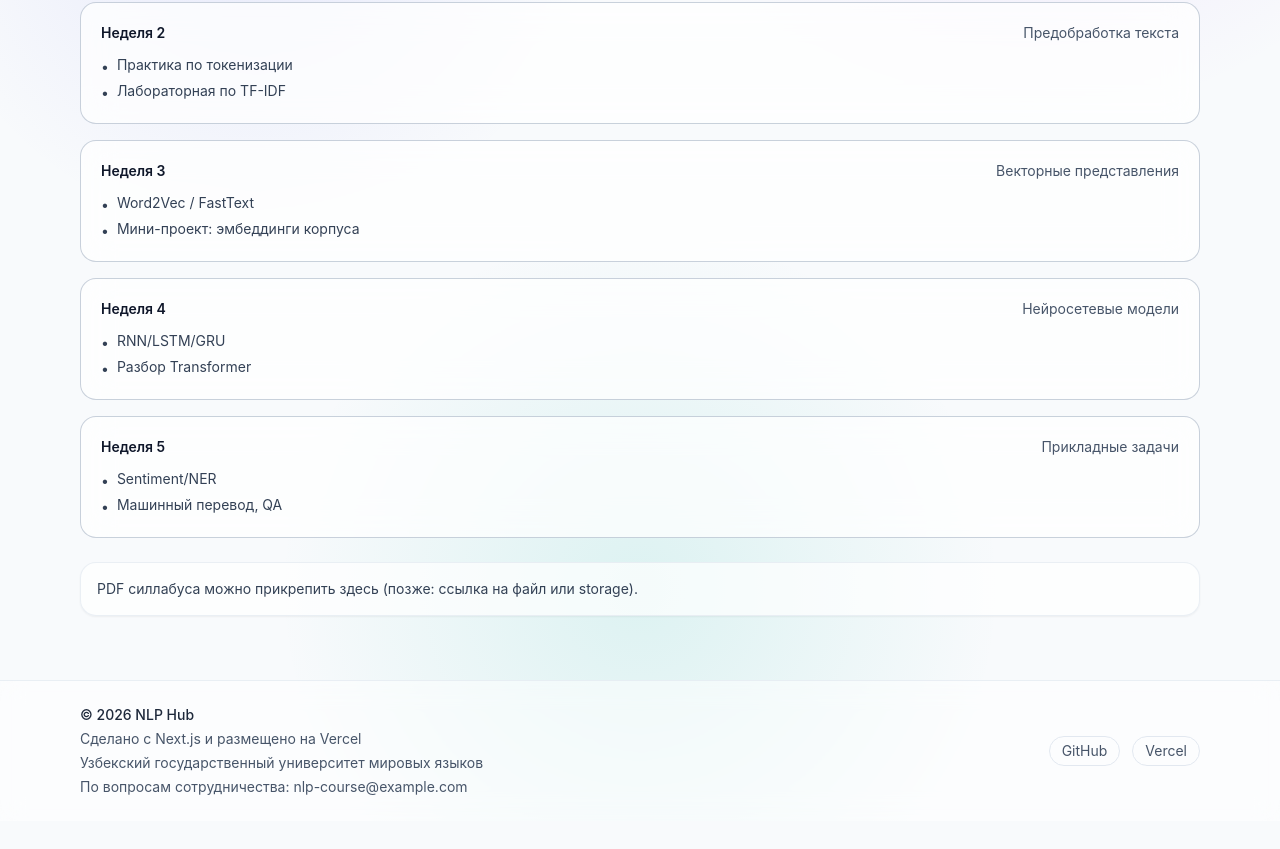
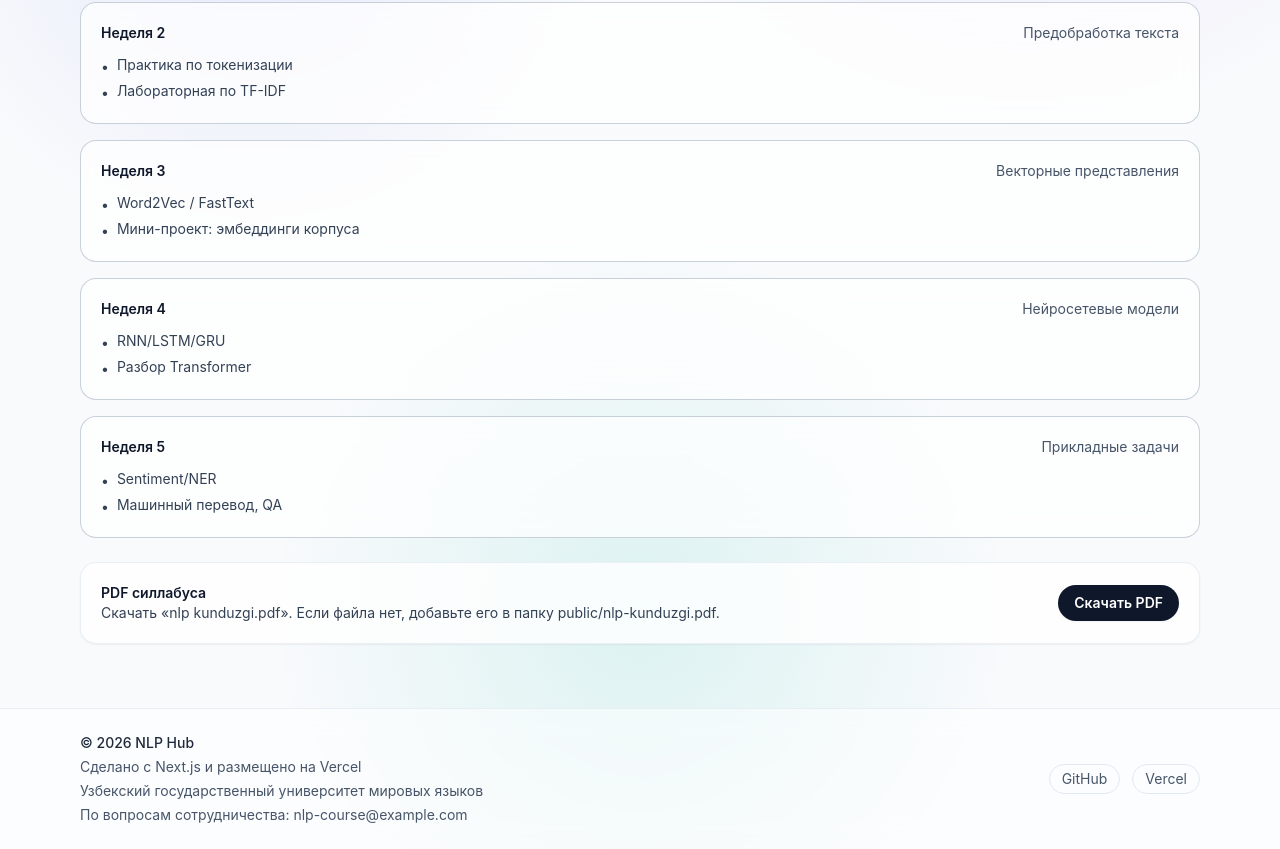
Before and after one commit to kasperskycomuz/NLP_web, a Next.js app: page /ru/syllabus in a window 1280 px wide. Shown: the part 340-1189 px from the top of the page. Before the commit the page ends 1161 px from the top, so only its background shows below. Built offline with nearby package versions, Linux system fonts and the light colour scheme.

Commit message:
added sillabus

```diff
--- a/app/[locale]/syllabus/page.tsx
+++ b/app/[locale]/syllabus/page.tsx
@@ -29,8 +29,22 @@ export default function SyllabusPage({ params }: { params: { locale: Locale } })
           </div>
         ))}
       </div>
-      <div className="rounded-2xl border border-slate-200/70 bg-white/70 p-4 text-sm text-slate-700 shadow-sm dark:border-slate-800 dark:bg-slate-900/70 dark:text-slate-200">
-        PDF силлабуса можно прикрепить здесь (позже: ссылка на файл или storage).
+      <div className="rounded-2xl border border-slate-200/70 bg-white/80 p-5 shadow-sm dark:border-slate-800 dark:bg-slate-900/70">
+        <div className="flex flex-col gap-3 sm:flex-row sm:items-center sm:justify-between">
+          <div>
+            <div className="text-sm font-semibold text-slate-900 dark:text-white">PDF силлабуса</div>
+            <p className="text-sm text-slate-700 dark:text-slate-200">
+              Скачать «nlp kunduzgi.pdf». Если файла нет, добавьте его в папку public/nlp-kunduzgi.pdf.
+            </p>
+          </div>
+          <a
+            href="/nlp-kunduzgi.pdf"
+            className="inline-flex items-center justify-center rounded-full bg-slate-900 px-4 py-2 text-sm font-semibold text-white shadow-sm transition hover:-translate-y-0.5 hover:shadow-md dark:bg-slate-100 dark:text-slate-900"
+            download
+          >
+            Скачать PDF
+          </a>
+        </div>
       </div>
     </div>
   );
```
Also changed, not shown: 2 other files (tests, documents, lock files or other folders).
